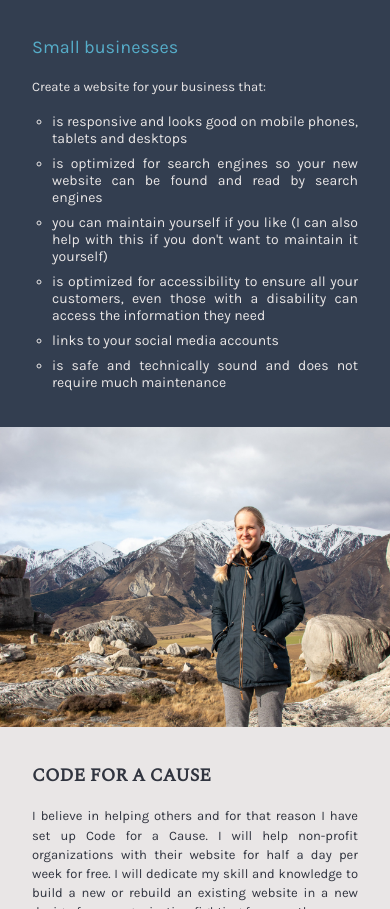
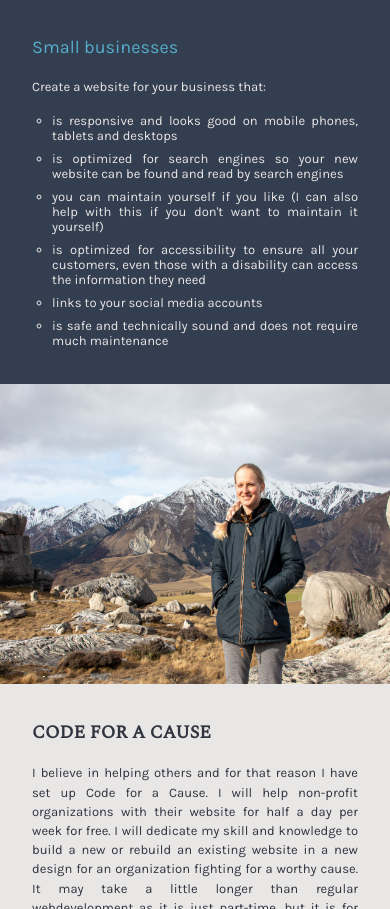
Before and after one commit to Claudia413/supreme-octo-fun, a Vue app: page /work-with-me in a window 390 px wide. Shown: the part 861-1770 px from the top of the page. Built offline with nearby package versions, Linux system fonts and the light colour scheme; no server answers; what @prismicio/vue, vue-typed-js would draw is missing.

Commit message:
Change font size of li items on mobile to match p items adjusted size

```diff
--- a/src/views/HireMe.vue
+++ b/src/views/HireMe.vue
@@ -184,6 +184,9 @@ export default {
 		padding-block-start: 4px;
 		padding-block-end: 4px;
 		list-style-position: outside;
+		@media only screen and (max-width: 768px) {
+			font-size: 13px;
+		}
 	}
 }
 
```
